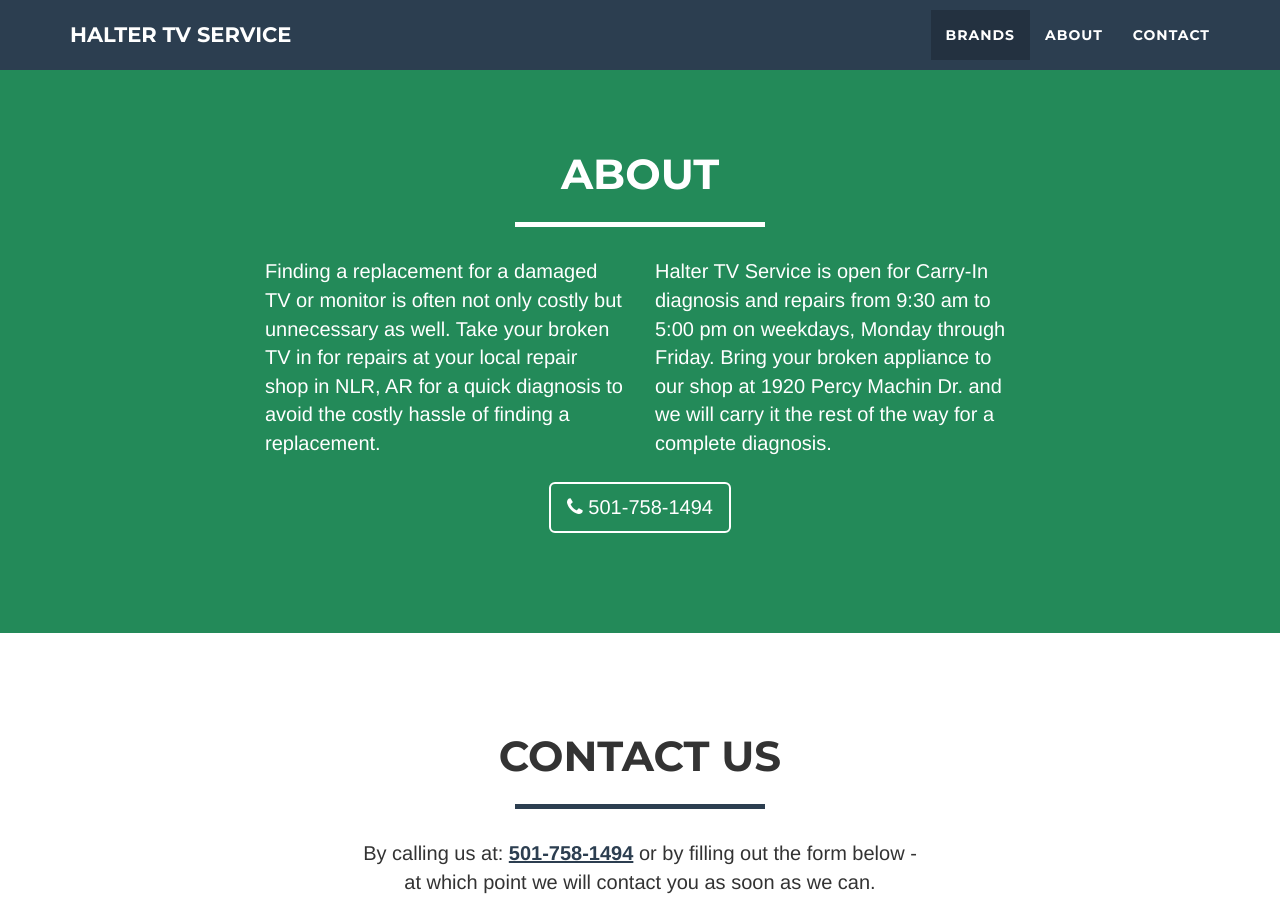
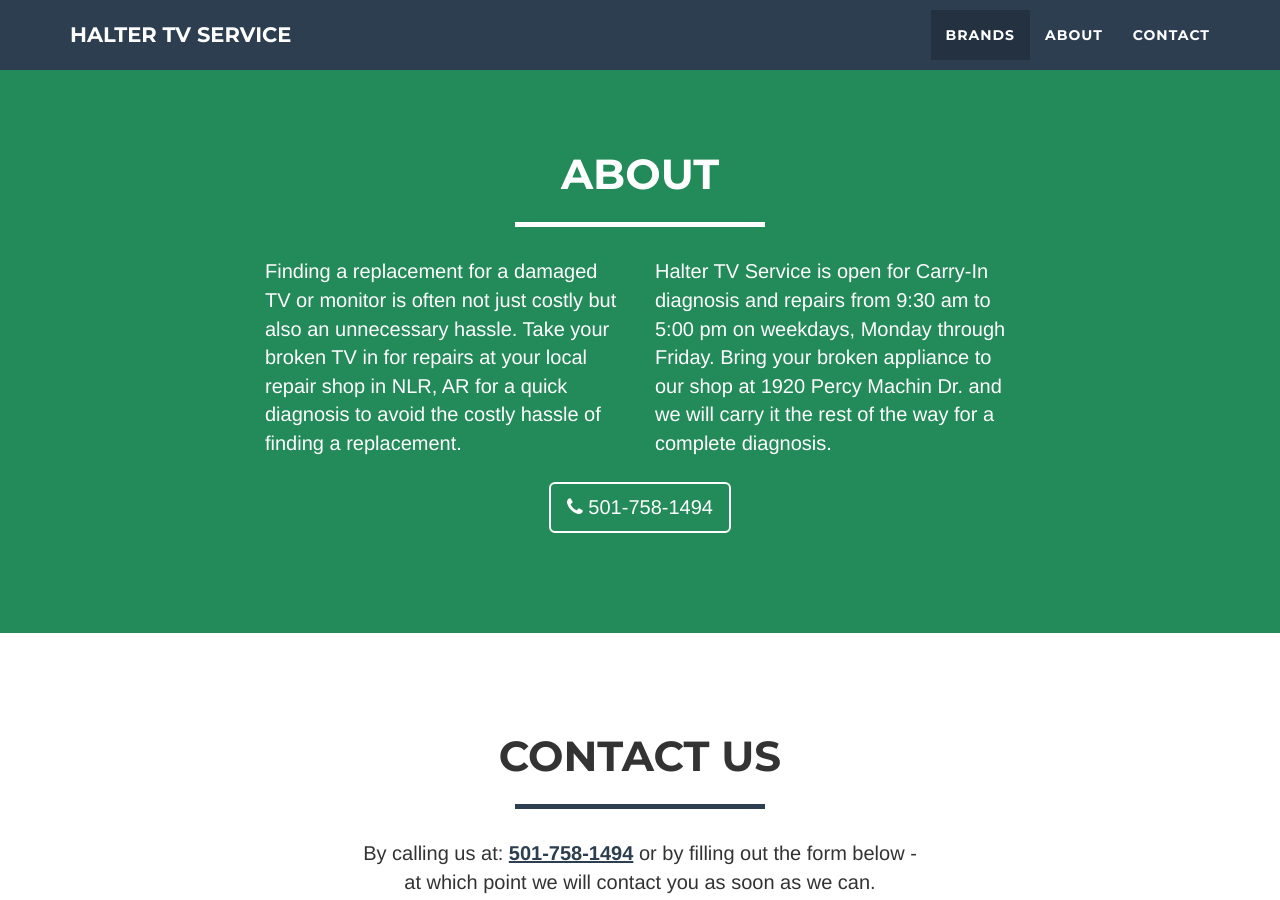
Before and after one commit to jonahaaron/htv, a Jekyll site: the page built from index.html, in a window 1280 px wide and 900 px high, scrolled down 1844 px. Built offline with Jekyll 4.4.1, drawn with Linux system fonts in a browser that asks for light colours.

Commit message:
additional language tweaks

```diff
--- a/_includes/about.html
+++ b/_includes/about.html
@@ -9,7 +9,7 @@
             </div>
             <div class="row">
                 <div class="col-lg-4 col-lg-offset-2">
-                    <p>Finding a replacement for a damaged TV or monitor is often not only costly but unnecessary as well. Take your broken TV in for repairs at your local repair shop in NLR, AR for a quick diagnosis to avoid the costly hassle of finding a replacement.</p>
+                    <p>Finding a replacement for a damaged TV or monitor is often not just costly but also an unnecessary hassle. Take your broken TV in for repairs at your local repair shop in NLR, AR for a quick diagnosis to avoid the costly hassle of finding a replacement.</p>
                 </div>
                 <div class="col-lg-4">
                     <p>Halter TV Service is open for Carry-In diagnosis and repairs from 9:30 am to 5:00 pm on weekdays, Monday through Friday. Bring your broken appliance to our shop at 1920 Percy Machin Dr. and we will carry it the rest of the way for a complete diagnosis.</p>
```
